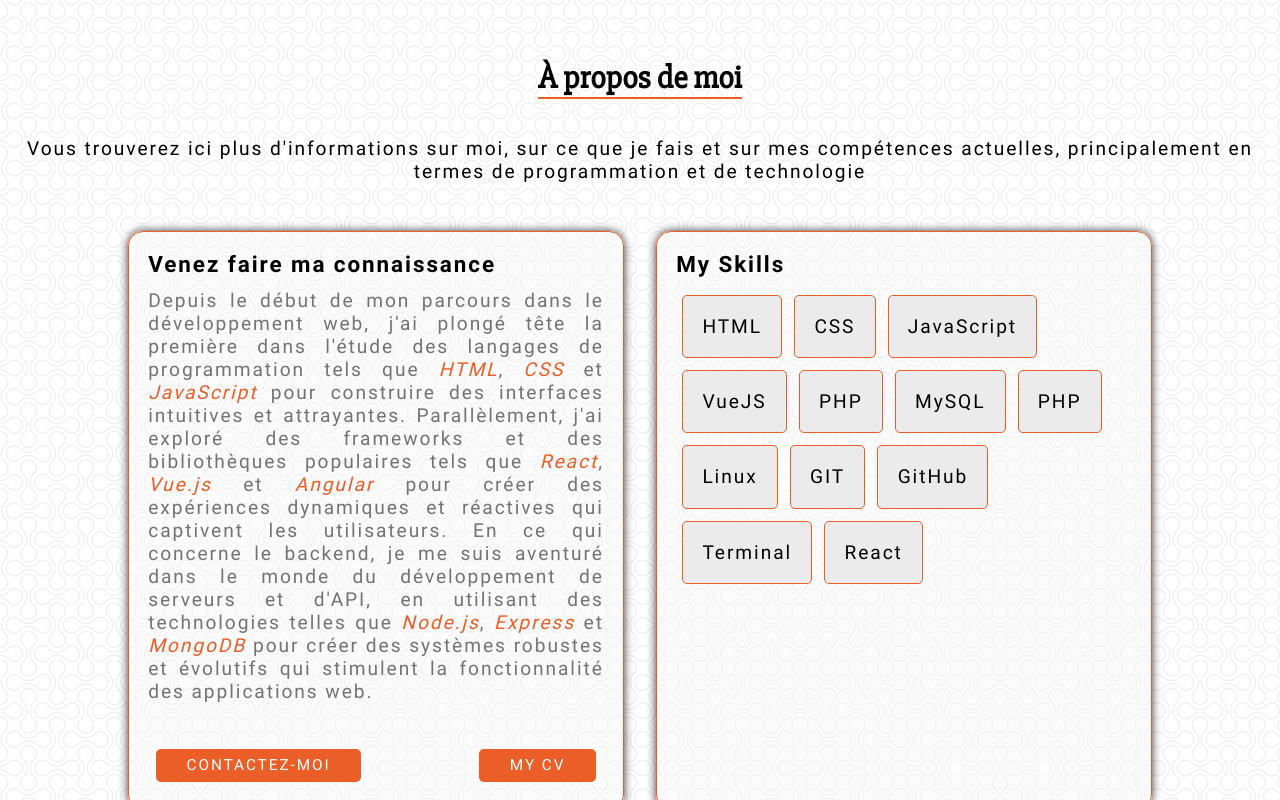
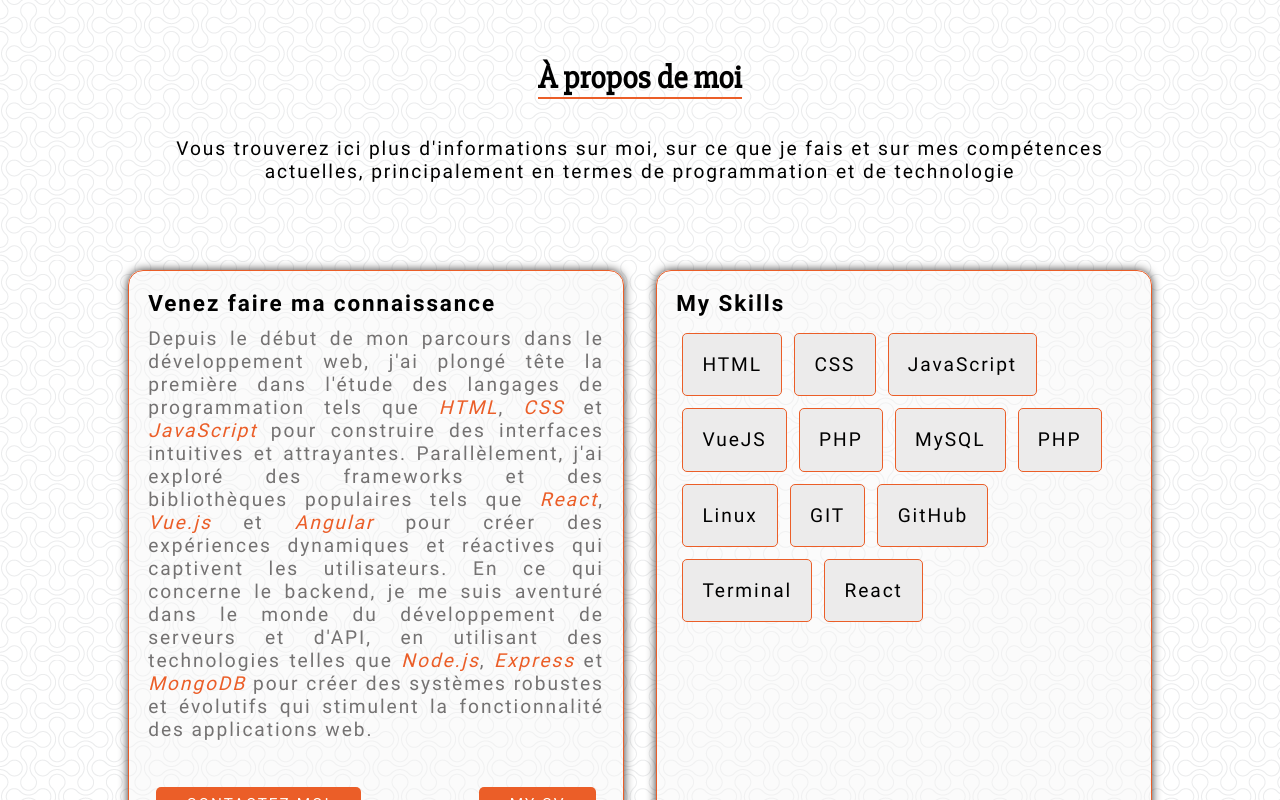
Before and after one commit to masterxamss/portfolio, a Vue app: page / in a window 1280 px wide. Shown: the part 940-1740 px from the top of the page. Built offline with nearby package versions, Linux system fonts and the light colour scheme; data requests are answered from the project's data file.

Commit message:
change marigns app.vue

```diff
--- a/src/App.vue
+++ b/src/App.vue
@@ -64,7 +64,7 @@
     font-family: Roboto-Regular;
     font-size: 1.2em;
     letter-spacing: .1em;
-    margin-top: 2em;
+    margin: 2em 9em;
   }
 
 
```
